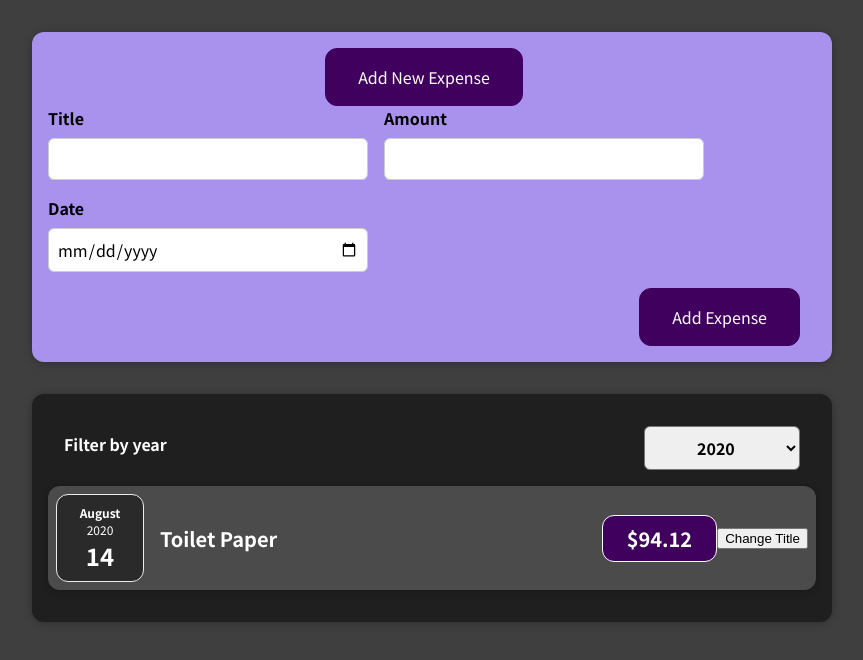
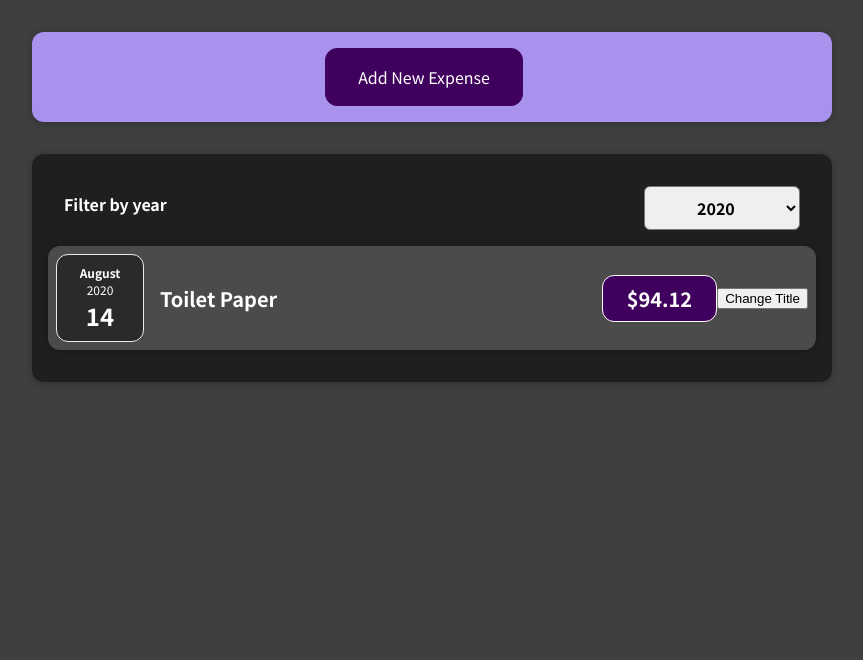
Before and after one commit to maryamghorbani/ExpenseTracker, a React (Create React App) app: page / in a window 1280 px wide. Shown: the top 660 px of the page, without its empty margins (208-1071 px from the left). Built offline with nearby package versions, Linux system fonts and the light colour scheme.

Commit message:
show add form when click on Add New Expense button

```diff
--- a/src/component/NewExpense/NewExpense.js
+++ b/src/component/NewExpense/NewExpense.js
@@ -1,10 +1,12 @@
-import React from 'react';
+import React , { useState } from 'react';
 
 import ExpenseForm from "./ExpenseForm";
 
 import './NewExpense.css';
 
 const NewExpense = (props) => {
+
+    const [isEditing, setIsEditing] = useState(false);
 
     const onSaveExpenseDataHandler = (enteredExpenseData) => {
         const expenseData = {
@@ -13,11 +15,14 @@ const NewExpense = (props) => {
         };
         props.onAddExpense(expenseData);
     };
+    const startEditingHandler = () => {
+      setIsEditing(true);
+    };
 
     return (
         <div className="new-expense">
-            <button className=".new-expense__center">Add New Expense</button>
-            <ExpenseForm onSaveExpenseData={onSaveExpenseDataHandler}/>
+            {!isEditing && <button onClick={startEditingHandler} className=".new-expense__center">Add New Expense</button>}
+            {isEditing && <ExpenseForm onSaveExpenseData={onSaveExpenseDataHandler}/>}
         </div>
     )
 };
```
Also changed, not shown: 1 other file (tests, documents, lock files or other folders).
